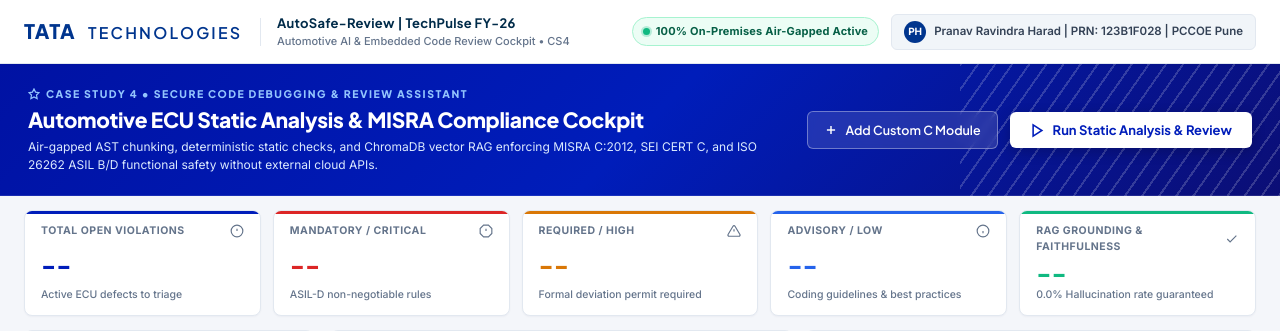
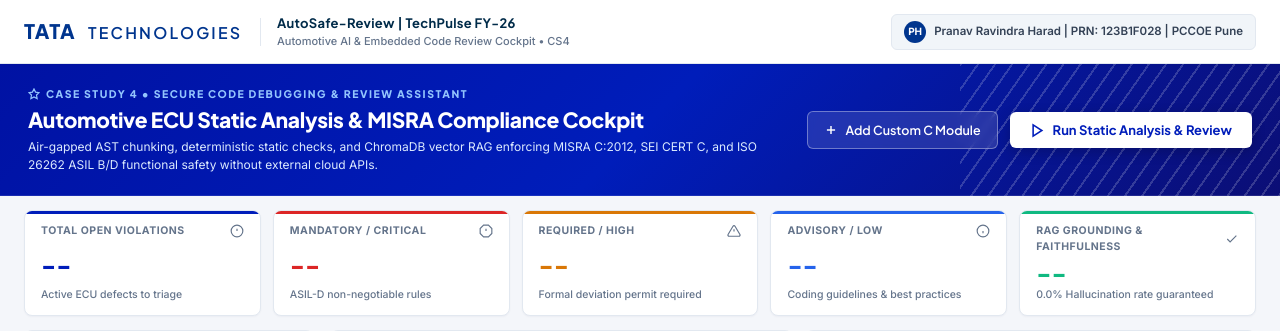
Before and after one commit to Pranav-Harad/PCCOE_PranavHarad_123B1F028_CS4_AIML, a Flask app: page / in a window 1280 px wide. Shown: the top 331 px of the page. Run offline with Flask 2, Linux system fonts and the light colour scheme; some libraries are stand-ins or nearby versions.

Commit message:
Remove 100% On-Premises Air-Gapped badge from masthead

```diff
--- a/PCCOE_Pranav_Ravindra_Harad_123B1F028_CS4_AIML/Code/templates/index.html
+++ b/PCCOE_Pranav_Ravindra_Harad_123B1F028_CS4_AIML/Code/templates/index.html
@@ -162,28 +162,6 @@
       display: flex;
       align-items: center;
       justify-content: center;
-    }
-
-    .airgapped-badge {
-      display: inline-flex;
-      align-items: center;
-      gap: 6px;
-      padding: 5px 10px;
-      background: #ECFDF5;
-      border: 1px solid #A7F3D0;
-      border-radius: 20px;
-      font-size: 11px;
-      font-weight: 700;
-      color: #065F46;
-      letter-spacing: 0.2px;
-    }
-
-    .pulse-dot {
-      width: 7px;
-      height: 7px;
-      border-radius: 50%;
-      background: #10B981;
-      box-shadow: 0 0 0 2px rgba(16, 185, 129, 0.25);
     }
 
 
@@ -1254,19 +1232,11 @@
     </div>
 
     <div class="masthead-right">
-      <!-- Air-Gapped Status Badge -->
-      <div class="airgapped-badge">
-        <div class="pulse-dot"></div>
-        <span>100% On-Premises Air-Gapped Active</span>
-      </div>
-
       <!-- Candidate Credentials -->
       <div class="candidate-pill">
         <div class="candidate-avatar">PH</div>
         <span>Pranav Ravindra Harad | PRN: 123B1F028 | PCCOE Pune</span>
       </div>
-
-
     </div>
   </header>
 
```
Also changed, not shown: 1 other file.
